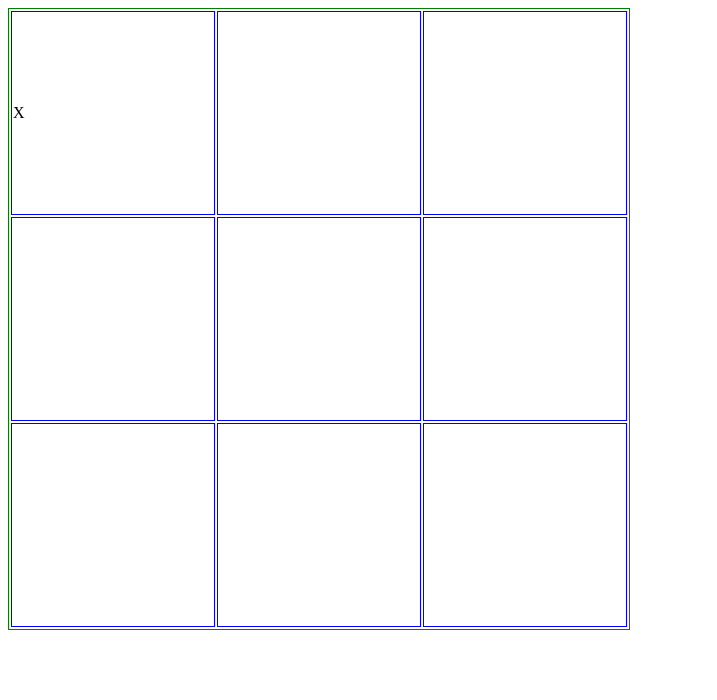
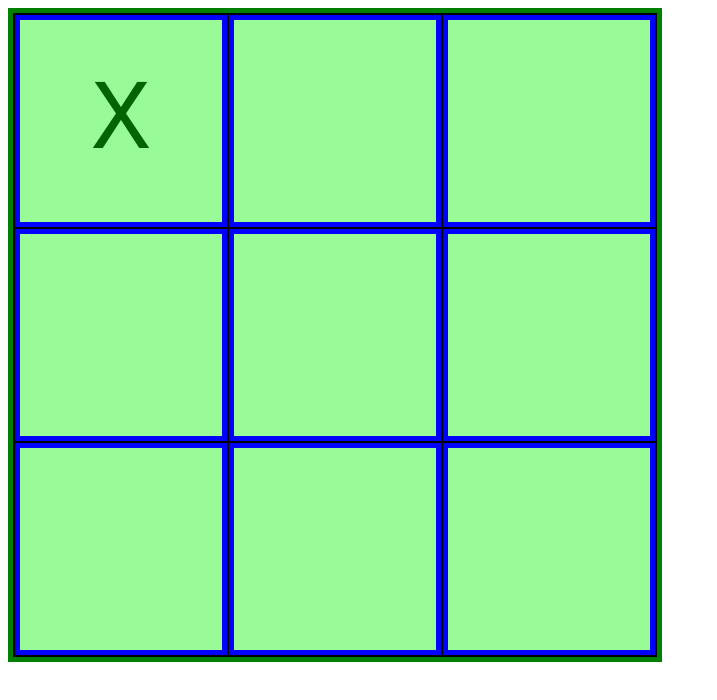
Before and after one commit to TheEmeraldRanger/JavascriptPractice-TicTacToe, a plain HTML site: page index.html in a window 1280 px wide. Both pictures are taken after a click on the element 113 px from the left and 113 px from the top of the page. Shown: the whole page, without its empty margins (0-717 px from the left). Drawn offline with Linux system fonts and the light colour scheme.

Commit message:
Add files via upload

```diff
--- a/tictactoe.css
+++ b/tictactoe.css
@@ -1,13 +1,19 @@
 td {
-    border: 1px solid blue;
+    border: 5px solid blue;
+    color: darkgreen;
     width: 200px;
     height: 200px;
+    font-size: 100px;
+    font-family: 'Courier New', Courier, monospace;
+    text-align: center;
+    background-color: palegreen;
   }
 
   td:hover {
-    background: orange;
+    background: navy;
   }
 
   table {
-    border: 1px solid green;
+    border: 5px solid green;
+    background-color: black;
   }
--- a/tictactoe.js
+++ b/tictactoe.js
@@ -3,6 +3,7 @@ var nextPlayer = "O";
 
 var playerXSelections = new Array();
 var playerOSelections = new Array();
+var playerSelections = [];
 
 const winningCombinations = [
     [1, 2, 3],
@@ -16,9 +17,10 @@ const winningCombinations = [
 ]
 
 handleClick = function(event) {
+
     var cell = event.target;
 
-    console.log(cell.id)
+    console.log("selected: " + cell.id)
 
     cell.innerHTML = currentPlayer;
 
@@ -32,6 +34,18 @@ handleClick = function(event) {
 
     playerSelections.push(parseInt(cell.id));
 
+    alert("Player " + nextPlayer + "'s turn!")
+
+    if(checkWinner(playerSelections)) {
+        alert("Player " + currentPlayer + " wins!")
+        resetGame();
+      }
+
+    if(checkDraw()) {
+        alert("Draw!");
+        resetGame();
+      }
+
     // Swap players
     currentPlayer = nextPlayer;
   }
@@ -41,3 +55,39 @@ handleClick = function(event) {
   for(var i = 0; i < cells.length; i++) {
     cells[i].addEventListener('click', handleClick)
   }
+
+function checkWinner() {
+    // Check if player has all values of each combination
+    for(var w = 0;w < winningCombinations.length; w++){ //for each winning conbination
+      var matches = 0
+      for(var c = 0; c < winningCombinations[w].length; c++)//for each cell in combination
+        for(var p = 0; p < playerSelections.length; p++){
+            if(playerSelections[p] === winningCombinations[w][c]){ //if player has cell
+              matches++
+            }
+        }
+        console.log("matches : " + matches)
+        if(matches>= 3){ //if there are 3 matches
+          console.log("true")
+          return true
+        }
+         // else break
+         // go to the next combination
+    }
+    // if we made it through each combo without returning true,
+    // then there were no matches and player did not win
+    console.log("false")
+    return false
+}
+
+function checkDraw() {
+    return playerOSelections.length + playerXSelections.length >= cells.length
+  }
+
+function resetGame() {
+    playerXSelections = new Array();
+    playerOSelections = new Array();
+    for(var i = 0; i < cells.length; i++) {
+      cells[i].innerHTML = ""
+    }
+  }
```
